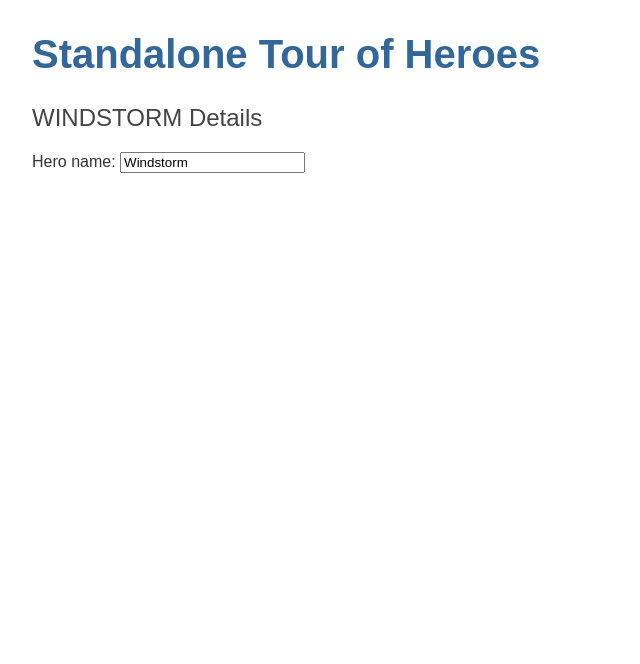
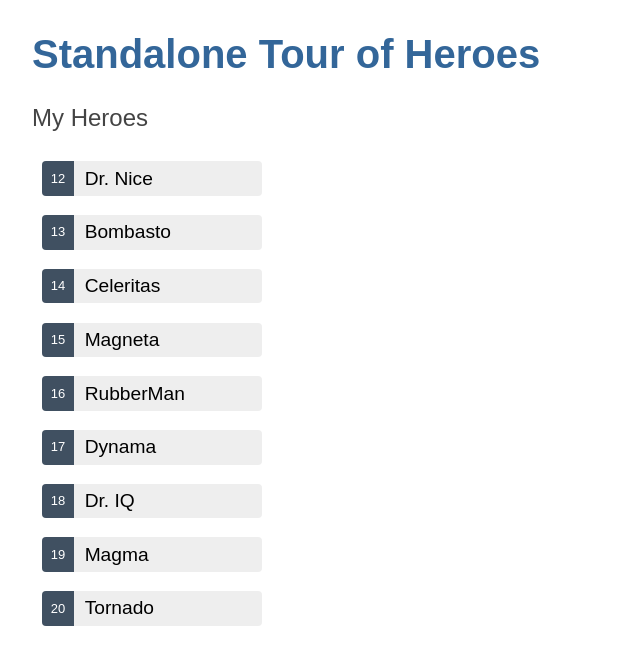
Before and after one commit to gflohr/standalone-angular-tour-of-heroes, an Angular app: page / in a window 1280 px wide. Shown: the top 664 px of the page, without its empty margins (0-640 px from the left). Built offline with nearby package versions, Linux system fonts and the light colour scheme.

Commit message:
make hero editable

```diff
--- /dev/null
+++ b/src/app/hero.ts
@@ -0,0 +1,4 @@
+export interface Hero {
+	id: number;
+	name: string;
+}
--- a/src/app/heroes/heroes.component.css
+++ b/src/app/heroes/heroes.component.css
@@ -0,0 +1,66 @@
+/* HeroesComponent's private CSS styles */
+.heroes {
+	margin: 0 0 2em 0;
+	list-style-type: none;
+	padding: 0;
+	width: 15em;
+}
+
+.heroes li {
+	display: flex;
+}
+
+.heroes button {
+	flex: 1;
+	cursor: pointer;
+	position: relative;
+	left: 0;
+	background-color: #eee;
+	margin: 0.5em;
+	padding: 0;
+	border-radius: 4px;
+	display: flex;
+	align-items: stretch;
+	height: 1.8em;
+}
+
+.heroes button:hover {
+	color: #2c3a41;
+	background-color: #e6e6e6;
+	left: 0.1em;
+}
+
+.heroes button:active {
+	background-color: #525252;
+	color: #fafafa;
+}
+
+.heroes button.selected {
+	background-color: black;
+	color: white;
+}
+
+.heroes button.selected:hover {
+	background-color: #505050;
+	color: white;
+}
+
+.heroes button.selected:active {
+	background-color: black;
+	color: white;
+}
+
+.heroes .badge {
+	display: inline-block;
+	font-size: small;
+	color: white;
+	padding: 0.8em 0.7em 0 0.7em;
+	background-color: #405061;
+	line-height: 1em;
+	margin-right: 0.8em;
+	border-radius: 4px 0 0 4px;
+}
+
+.heroes .name {
+	align-self: center;
+}
--- a/src/app/heroes/heroes.component.html
+++ b/src/app/heroes/heroes.component.html
@@ -1,5 +1,21 @@
-<h2>{{ hero.name | uppercase }} Details</h2>
-<div>
-	<label for="name">Hero name: </label>
-	<input id="name" [(ngModel)]="hero.name" placeholder="name">
+<h2>My Heroes</h2>
+<ul class="heroes">
+	<li *ngFor="let hero of heroes">
+		<button
+			[class.selected]="hero === selectedHero"
+			type="button"
+			(click)="onSelect(hero)"
+		>
+			<span class="badge">{{ hero.id }}</span>
+			<span class="name">{{ hero.name }}</span>
+		</button>
+	</li>
+</ul>
+<div *ngIf="selectedHero">
+	<h2>{{ selectedHero.name | uppercase }} Details</h2>
+	<div>id: {{ selectedHero.id }}</div>
+	<div>
+		<label for="hero-name">Hero name: </label>
+		<input id="hero-name" [(ngModel)]="selectedHero.name" placeholder="name" />
+	</div>
 </div>
--- a/src/app/heroes/heroes.component.ts
+++ b/src/app/heroes/heroes.component.ts
@@ -1,18 +1,21 @@
 import { Component } from '@angular/core';
+import { CommonModule, NgFor } from '@angular/common';
+import { FormsModule } from '@angular/forms';
+import { HEROES } from '../mock-heroes';
 import { Hero } from '../hero';
-import { CommonModule } from '@angular/common';
-import { FormsModule } from '@angular/forms';
 
 @Component({
 	selector: 'app-heroes',
 	standalone: true,
-	imports: [CommonModule, FormsModule],
+	imports: [CommonModule, FormsModule, NgFor],
 	templateUrl: './heroes.component.html',
 	styleUrl: './heroes.component.css',
 })
 export class HeroesComponent {
-	hero: Hero = {
-		id: 1,
-		name: 'Windstorm',
-	};
+	heroes = HEROES;
+	selectedHero?: Hero;
+
+	onSelect(hero: Hero) {
+		this.selectedHero = hero;
+	}
 }
--- /dev/null
+++ b/src/app/mock-heroes.ts
@@ -0,0 +1,13 @@
+import { Hero } from './hero';
+
+export const HEROES: Hero[] = [
+	{ id: 12, name: 'Dr. Nice' },
+	{ id: 13, name: 'Bombasto' },
+	{ id: 14, name: 'Celeritas' },
+	{ id: 15, name: 'Magneta' },
+	{ id: 16, name: 'RubberMan' },
+	{ id: 17, name: 'Dynama' },
+	{ id: 18, name: 'Dr. IQ' },
+	{ id: 19, name: 'Magma' },
+	{ id: 20, name: 'Tornado' },
+];
```
